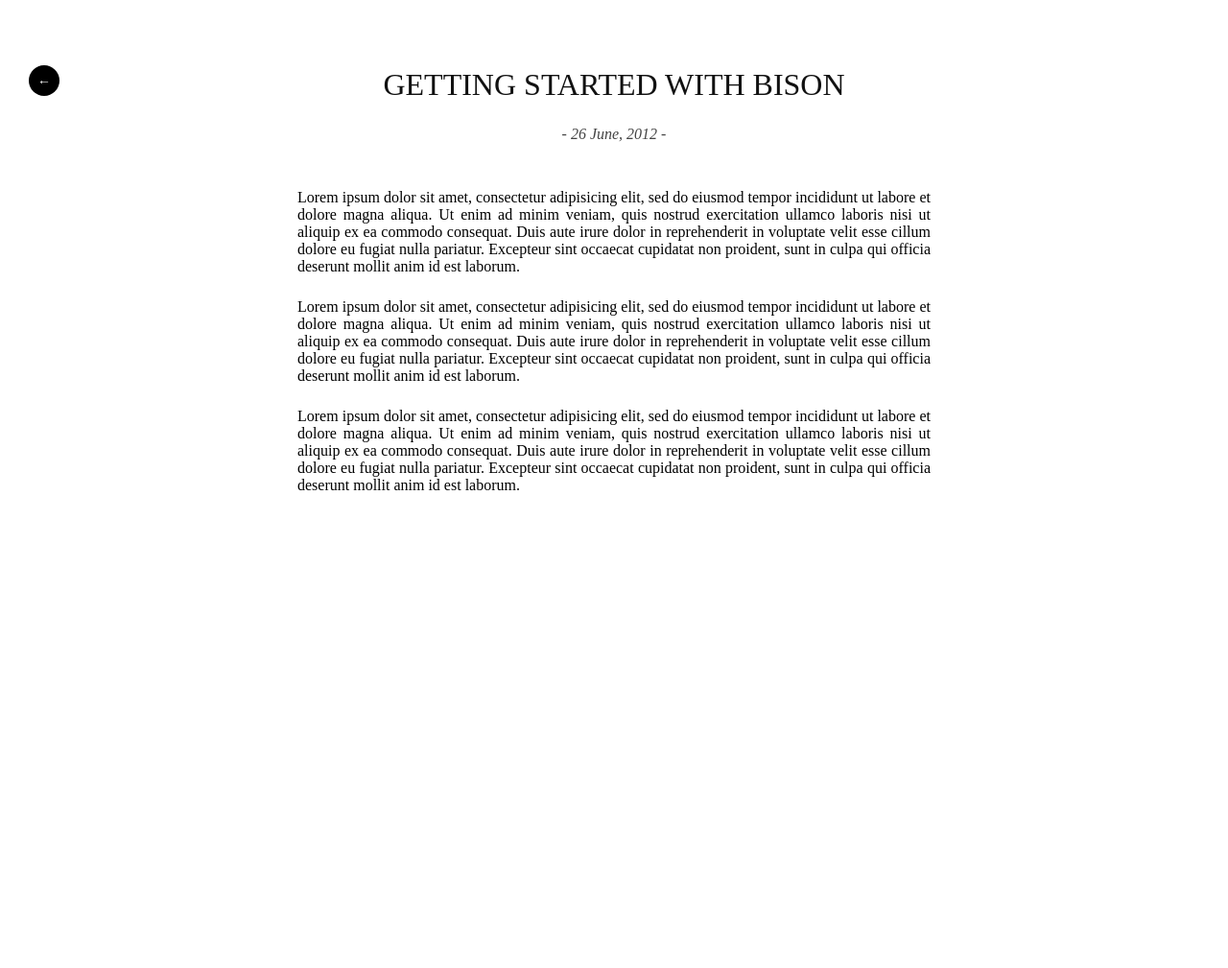
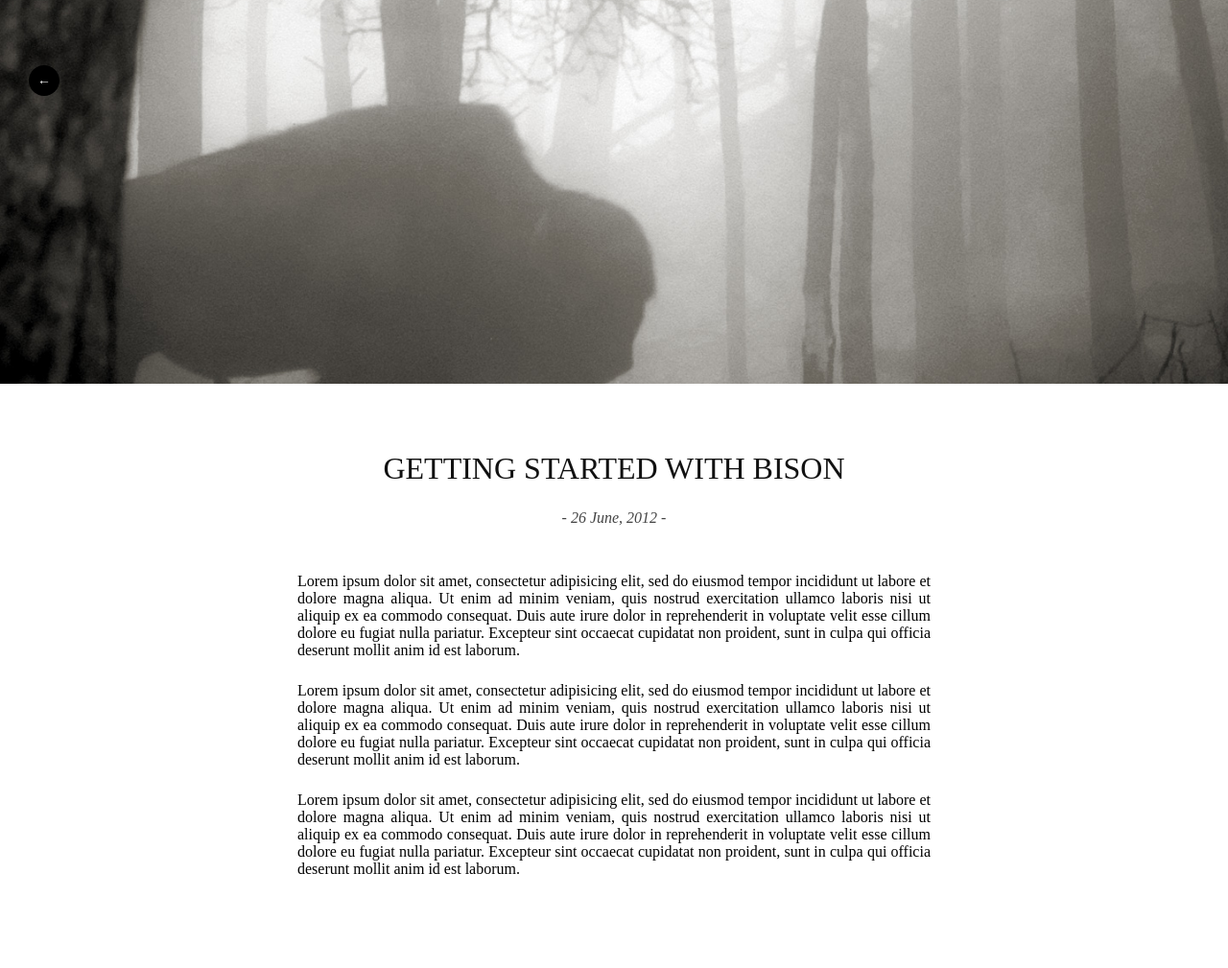
Before and after one commit to joeroot/joeroot.github.com, a Jekyll site: the page built from _posts/2012-06-26-Getting-started-with-Bison.md, in a window 1280 px wide. Shown: the whole page at 96% size. Built offline with Jekyll 4.4.1, drawn with Linux system fonts in a browser that asks for light colours; Markdown is read by kramdown in place of the engine named in the settings; before the commit the page ends 970 px from its top, so only the background shows below that.

Commit message:
New website design.

```diff
--- a/_layouts/post.html
+++ b/_layouts/post.html
@@ -3,6 +3,14 @@
 ---
 
 <a href="/" class="home">&larr;</a>
+
+{% if page.image %}
+
+<div class="splash" style="background-image:url('{{ page.image }}')">
+  <!--<h1>{{ page.title }}</h1>-->
+</div>
+
+{% endif %}
 
 <header class="post">
   <h1>{{ page.title }}</h1>
--- a/_posts/2012-06-26-Getting-started-with-Bison.md
+++ b/_posts/2012-06-26-Getting-started-with-Bison.md
@@ -2,7 +2,7 @@
 layout: post
 title: Getting started with Bison
 category: tech
-abstract: Lorem ipsum dolor sit amet, consectetur adipisicing elit, sed do eiusmod tempor incididunt ut labore et dolore magna aliqua. Ut enim ad minim veniam, quis nostrud exercitation ullamco laboris nisi ut aliquip ex ea commodo consequat.
+image: /images/bison-davemorris.jpg
 ---
 
 
--- a/css/layout.css
+++ b/css/layout.css
@@ -47,6 +47,14 @@
 
 a.home:hover {
   background:#DB0014;
+}
+
+div.splash {
+  width:100%;
+  padding:200px 0px;
+  background-size:100%;
+  background-position:center;
+  text-align:center;
 }
 
 #avatar {
--- a/css/typography.css
+++ b/css/typography.css
@@ -53,6 +53,16 @@
   text-transform: uppercase;
 }
 
+.splash h1 {
+  font-family:"raleway";
+  font-weight:100;
+  font-size:3em;
+  margin:0;
+  padding:0;
+  text-transform:uppercase;
+  color:#FFF;
+}
+
 pre,code,tt {
   font-family:'inconsolata';
 }
```
Also changed, not shown: images/wardrobe-pixx0ne.jpg (added), 5 other files.
